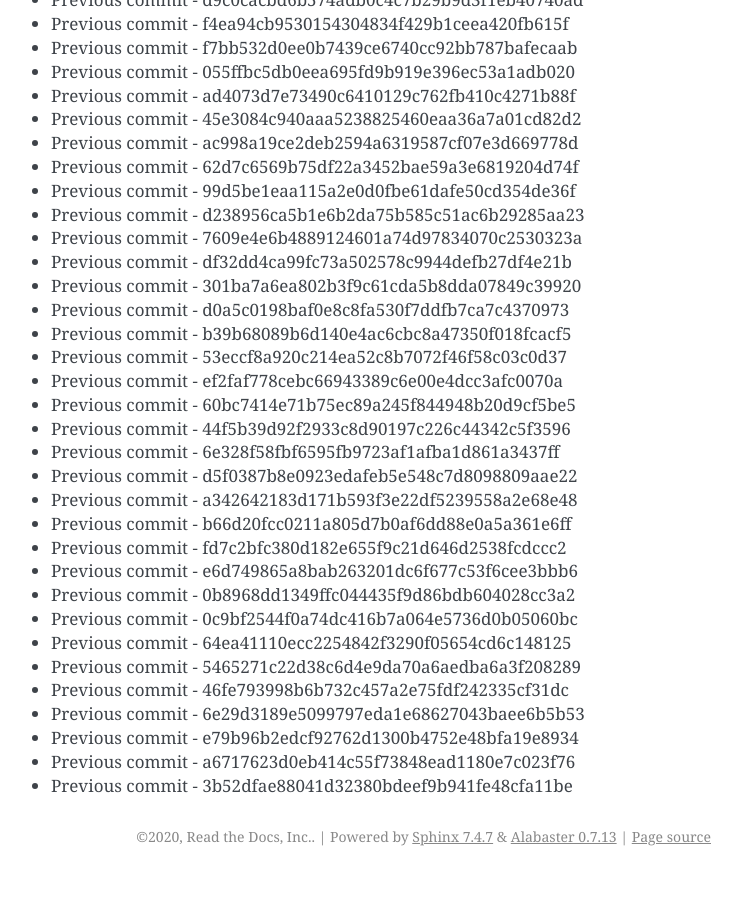
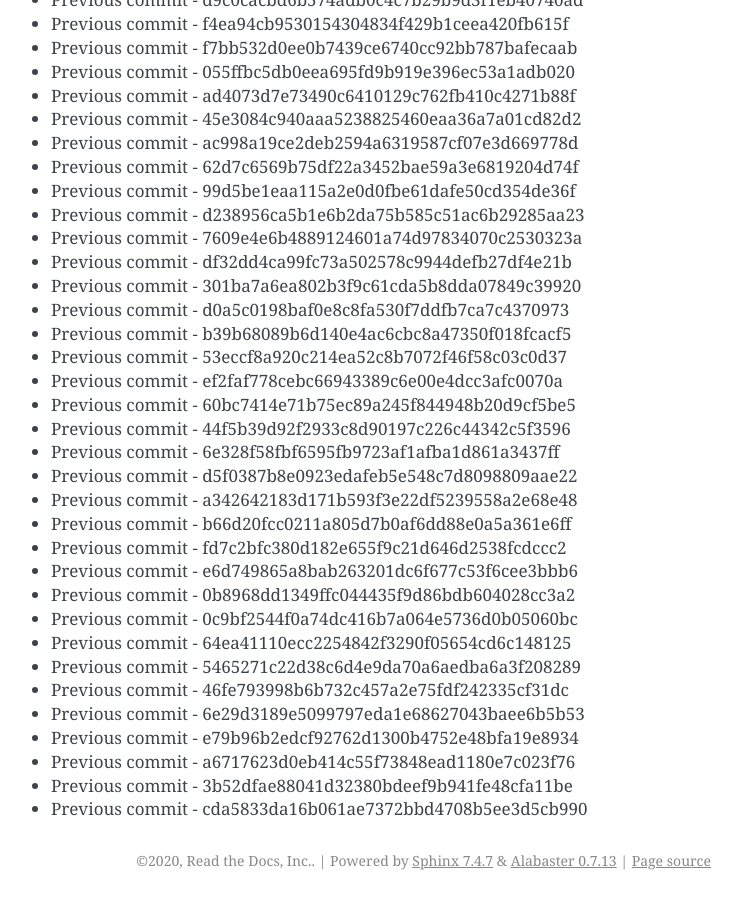
Before and after one commit to readthedocs/rtd-git-stresstest, a Sphinx documentation site: the page built from docs/updates.rst, in a window 1280 px wide and 900 px high, scrolled down 61480 px. Shown: the whole window, without its empty margins (399-1141 px from the left). Built offline with Sphinx 7.4.7, drawn with Linux system fonts in a browser that asks for light colours; before the commit the page ends 62356 px from its top, so only the background shows below that.

Commit message:
Generating commit from previous: cda5833da16b061ae7372bbd4708b5ee3d5cb990

```diff
--- a/docs/updates.rst
+++ b/docs/updates.rst
@@ -2615,3 +2615,4 @@ It can be tested for any performance characteristics.
 * Previous commit - e79b96b2edcf92762d1300b4752e48bfa19e8934
 * Previous commit - a6717623d0eb414c55f73848ead1180e7c023f76
 * Previous commit - 3b52dfae88041d32380bdeef9b941fe48cfa11be
+* Previous commit - cda5833da16b061ae7372bbd4708b5ee3d5cb990
```
